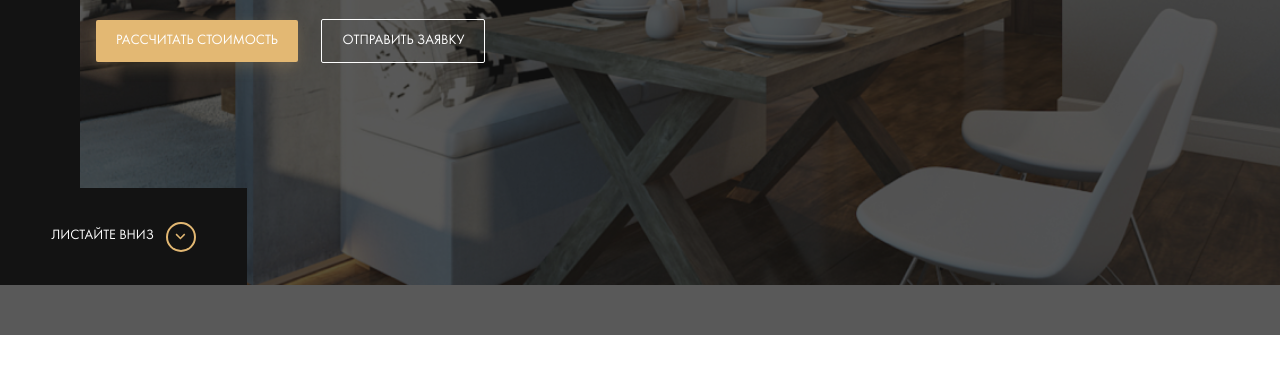
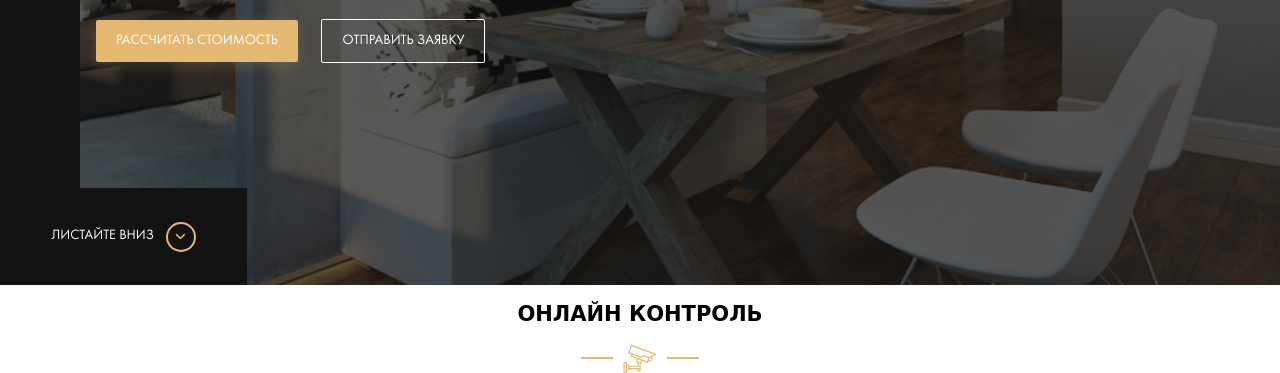
Before and after one commit to fugudrum/lesson_12, a website: page index.html in a window 1280 px wide. Shown: the part 515-888 px from the top of the page. Before the commit the page ends 850 px from the top, so only its background shows below. Drawn offline with Linux system fonts and the light colour scheme; files whose address does not match are found by name.

Commit message:
feat: add control section, move body settings in _settings.sass

```diff
--- a/index.html
+++ b/index.html
@@ -50,6 +50,20 @@
   <a href="#" class="hero__scroll-down">Листайте вниз</a>
  </section>
  <!-- /.hero -->
+ <div class="section control">
+  <div class="container">
+   <div class="section-title">
+    <h2 class="section-title__heading">Онлайн контроль</h2>
+    <!-- /.section-title__heading-->
+    <div class="section-title__image">
+     <img src="img/video.svg" alt="video">
+    </div>
+    <!-- /.section_title__image-->
+   </div>
+  </div>
+  <!-- /.container -->
+ </div>
+ <!-- /.section control -->
 </main>
 </body>
 </html>
--- a/sass/style.sass
+++ b/sass/style.sass
@@ -3,12 +3,7 @@
 @import 'templates/variables'
 @import 'templates/interface'
 @import 'templates/grid'
+@import 'templates/settings'
 @import 'templates/header'
-@import 'templates/_hero'
-
-*, *:before, *:after
- box-sizing: border-box
-
-body
- font-family: Futura Book, sans-serif
- font-size: 14px
+@import 'templates/hero'
+@import 'templates/_control'
--- a/sass/templates/_hero.sass
+++ b/sass/templates/_hero.sass
@@ -10,6 +10,8 @@
  &::before
    content: ''
    position: absolute
+   top: 0
+   left: 0
    width: 100%
    height: 100%
    background-color: rgba($dark, 0.7)
--- a/sass/templates/_interface.sass
+++ b/sass/templates/_interface.sass
@@ -3,7 +3,7 @@
  border: none
  border-radius: 2px
  text-transform: uppercase
- &hover
+ &:hover
   cursor: pointer
  &_primary
   background-color: $primary
--- /dev/null
+++ b/sass/templates/_settings.sass
@@ -0,0 +1,22 @@
+*, *:before, *:after
+ box-sizing: border-box
+
+body
+ font-family: Futura Book, sans-serif
+ font-size: 14px
+
+.section
+ &-title
+  text-align: center
+  text-transform: uppercase
+  font-family: 'Yaeseva One', cursive
+  &__image
+   display: flex
+   justify-content: center
+   align-items: center
+   &::after, &::before
+    content: ''
+    width: 32px
+    height: 2px
+    background-color: $primary
+    margin: 0 10px
```
Also changed, not shown: css/style.css, img/video.svg (added), sass/templates/_control.sass (added).
